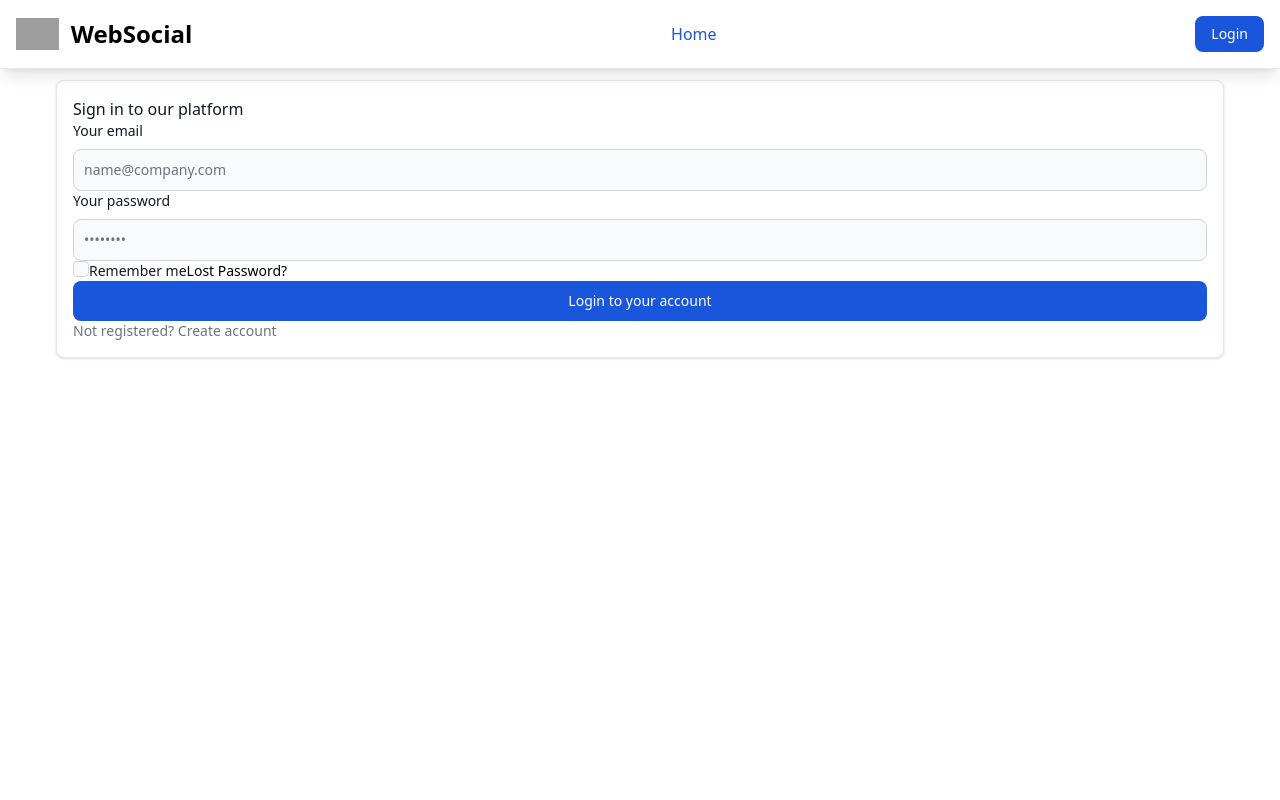
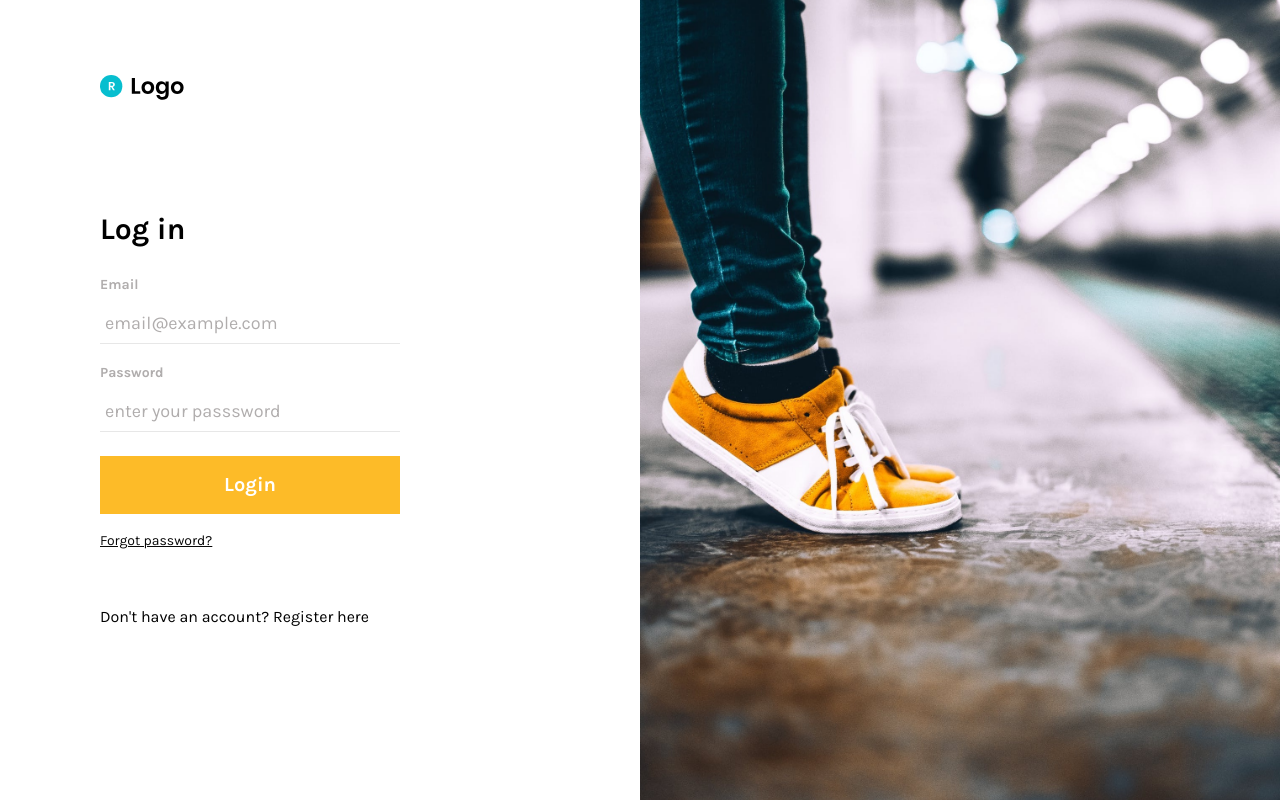
Before and after one commit to denscholar/social_network_django, a Django app: page /users/login/ in a window 1280 px wide. Run offline with Django 4.2, Linux system fonts and the light colour scheme; style sheets or scripts are compiled from the project's sources; some libraries are stand-ins or nearby versions; grey boxes are pictures that could not be loaded.

Commit message:
Add styles

```diff
--- /dev/null
+++ b/static/assets/css/login.css
@@ -0,0 +1,101 @@
+body {
+  font-family: "Karla", sans-serif;
+  background-color: #fff;
+  overflow: hidden;
+  min-height: 100vh; }
+
+.brand-wrapper {
+  padding-top: 7px;
+  padding-bottom: 8px; }
+  .brand-wrapper .logo {
+    height: 25px; }
+
+.login-section-wrapper {
+  display: -webkit-box;
+  display: flex;
+  -webkit-box-orient: vertical;
+  -webkit-box-direction: normal;
+          flex-direction: column;
+  padding: 68px 100px;
+  background-color: #fff; }
+  @media (max-width: 991px) {
+    .login-section-wrapper {
+      padding-left: 50px;
+      padding-right: 50px; } }
+  @media (max-width: 575px) {
+    .login-section-wrapper {
+      padding-top: 20px;
+      padding-bottom: 20px;
+      min-height: 100vh; } }
+
+.login-wrapper {
+  width: 300px;
+  max-width: 100%;
+  padding-top: 24px;
+  padding-bottom: 24px; }
+  @media (max-width: 575px) {
+    .login-wrapper {
+      width: 100%; } }
+  .login-wrapper label {
+    font-size: 14px;
+    font-weight: bold;
+    color: #b0adad; }
+  .login-wrapper .form-control {
+    border: none;
+    border-bottom: 1px solid #e7e7e7;
+    border-radius: 0;
+    padding: 9px 5px;
+    min-height: 40px;
+    font-size: 18px;
+    font-weight: normal; }
+    .login-wrapper .form-control::-webkit-input-placeholder {
+      color: #b0adad; }
+    .login-wrapper .form-control::-moz-placeholder {
+      color: #b0adad; }
+    .login-wrapper .form-control:-ms-input-placeholder {
+      color: #b0adad; }
+    .login-wrapper .form-control::-ms-input-placeholder {
+      color: #b0adad; }
+    .login-wrapper .form-control::placeholder {
+      color: #b0adad; }
+  .login-wrapper .login-btn {
+    padding: 13px 20px;
+    background-color: #fdbb28;
+    border-radius: 0;
+    font-size: 20px;
+    font-weight: bold;
+    color: #fff;
+    margin-bottom: 14px; }
+    .login-wrapper .login-btn:hover {
+      border: 1px solid #fdbb28;
+      background-color: #fff;
+      color: #fdbb28; }
+  .login-wrapper a.forgot-password-link {
+    color: #080808;
+    font-size: 14px;
+    text-decoration: underline;
+    display: inline-block;
+    margin-bottom: 54px; }
+    @media (max-width: 575px) {
+      .login-wrapper a.forgot-password-link {
+        margin-bottom: 16px; } }
+  .login-wrapper-footer-text {
+    font-size: 16px;
+    color: #000;
+    margin-bottom: 0; }
+
+.login-title {
+  font-size: 30px;
+  color: #000;
+  font-weight: bold;
+  margin-bottom: 25px; }
+
+.login-img {
+  width: 100%;
+  height: 100vh;
+  -o-object-fit: cover;
+     object-fit: cover;
+  -o-object-position: left;
+     object-position: left; }
+
+/*# sourceMappingURL=login.css.map */
--- a/templates/base.html
+++ b/templates/base.html
@@ -5,6 +5,10 @@
     <meta charset="UTF-8" />
     <meta http-equiv="X-UA-Compatible" content="IE=edge" />
     <meta name="viewport" content="width=device-width, initial-scale=1.0" />
+    <link href="https://fonts.googleapis.com/css?family=Karla:400,700&display=swap" rel="stylesheet">
+    <link rel="stylesheet" href="https://cdn.materialdesignicons.com/4.8.95/css/materialdesignicons.min.css">
+    <link rel="stylesheet" href="https://stackpath.bootstrapcdn.com/bootstrap/4.4.1/css/bootstrap.min.css">
+    <link rel="stylesheet" href="{% static 'assets/css/login.css' %}">
     {% compress css %}
     <link rel="stylesheet" href="{% static 'src/output.css' %}" />
     {% endcompress %}
@@ -12,6 +16,7 @@
     <title>Social website</title>
   </head>
   <body class="container">
+    {% comment %}
     <nav
       class="bg-white dark:bg-gray-900 fixed w-full z-20 top-0 left-0 border-b border-gray-200 dark:border-gray-600 shadow-lg"
     >
@@ -88,9 +93,13 @@
         </div>
       </div>
     </nav>
-    <div class="mt-4 pt-16 px-14">
+    {% endcomment %}
+    <div>
       {% block content %} {% endblock %}
     </div>
+    <script src="https://code.jquery.com/jquery-3.4.1.min.js"></script>
+    <script src="https://cdn.jsdelivr.net/npm/popper.js@1.16.0/dist/umd/popper.min.js"></script>
+    <script src="https://stackpath.bootstrapcdn.com/bootstrap/4.4.1/js/bootstrap.min.js"></script>
     <script src="https://cdnjs.cloudflare.com/ajax/libs/flowbite/1.6.4/flowbite.min.js"></script>
   </body>
 </html>
--- a/users/templates/users/login.html
+++ b/users/templates/users/login.html
@@ -1,32 +1,34 @@
-{% extends "base.html" %} {% load compress %} {% load static %}
+{% extends "base.html" %}{% load static %}
 {% block content %}
 
-
-<div class="w-full max-w-sm p-4 bg-white border border-gray-200 rounded-lg shadow sm:p-6 md:p-8 dark:bg-gray-800 dark:border-gray-700">
-  <form class="space-y-6" action="#">
-      <h5 class="text-xl font-medium text-gray-900 dark:text-white">Sign in to our platform</h5>
-      <div>
-          <label for="email" class="block mb-2 text-sm font-medium text-gray-900 dark:text-white">Your email</label>
-          <input type="email" name="email" id="email" class="bg-gray-50 border border-gray-300 text-gray-900 text-sm rounded-lg focus:ring-blue-500 focus:border-blue-500 block w-full p-2.5 dark:bg-gray-600 dark:border-gray-500 dark:placeholder-gray-400 dark:text-white" placeholder="name@company.com" required>
+<div class="">
+    <div class="row">
+      <div class="col-sm-6 login-section-wrapper">
+        <div class="brand-wrapper">
+          <img src="{% static 'assets/images/logo.svg' %}" alt="logo" class="logo">
         </div>
-      <div>
-          <label for="password" class="block mb-2 text-sm font-medium text-gray-900 dark:text-white">Your password</label>
-          <input type="password" name="password" id="password" placeholder="••••••••" class="bg-gray-50 border border-gray-300 text-gray-900 text-sm rounded-lg focus:ring-blue-500 focus:border-blue-500 block w-full p-2.5 dark:bg-gray-600 dark:border-gray-500 dark:placeholder-gray-400 dark:text-white" required>
+        <div class="login-wrapper my-auto">
+          <h1 class="login-title">Log in</h1>
+          <form action="#!">
+            <div class="form-group">
+              <label for="email">Email</label>
+              <input type="email" name="email" id="email" class="form-control" placeholder="email@example.com">
             </div>
-      <div class="flex items-start">
-          <div class="flex items-start">
-              <div class="flex items-center h-5">
-                  <input id="remember" type="checkbox" value="" class="w-4 h-4 border border-gray-300 rounded bg-gray-50 focus:ring-3 focus:ring-blue-300 dark:bg-gray-700 dark:border-gray-600 dark:focus:ring-blue-600 dark:ring-offset-gray-800 dark:focus:ring-offset-gray-800" required>
+            <div class="form-group mb-4">
+              <label for="password">Password</label>
+              <input type="password" name="password" id="password" class="form-control" placeholder="enter your passsword">
             </div>
-              <label for="remember" class="ml-2 text-sm font-medium text-gray-900 dark:text-gray-300">Remember me</label>
+            <input name="login" id="login" class="btn btn-block login-btn" type="button" value="Login">
+          </form>
+          <a href="#!" class="forgot-password-link">Forgot password?</a>
+          <p class="login-wrapper-footer-text">Don't have an account? <a href="#!" class="text-reset">Register here</a></p>
         </div>
-          <a href="#" class="ml-auto text-sm text-blue-700 hover:underline dark:text-blue-500">Lost Password?</a>
       </div>
-      <button type="submit" class="w-full text-white bg-blue-700 hover:bg-blue-800 focus:ring-4 focus:outline-none focus:ring-blue-300 font-medium rounded-lg text-sm px-5 py-2.5 text-center dark:bg-blue-600 dark:hover:bg-blue-700 dark:focus:ring-blue-800">Login to your account</button>
-      <div class="text-sm font-medium text-gray-500 dark:text-gray-300">
-          Not registered? <a href="#" class="text-blue-700 hover:underline dark:text-blue-500">Create account</a>
+      <div class="col-sm-6 px-0 d-none d-sm-block">
+        <img src="{% static 'assets/images/login.jpg' %}" alt="login image" class="login-img">
       </div>
-  </form>
+    </div>
   </div>
 
+
 {% endblock content %}
```
Also changed, not shown: static/assets/images/login.jpg (added), static/assets/images/logo.svg (added), static/assets/scss/login.scss (added), 1 other file. Lines whose indentation alone changed are shown as unchanged.
